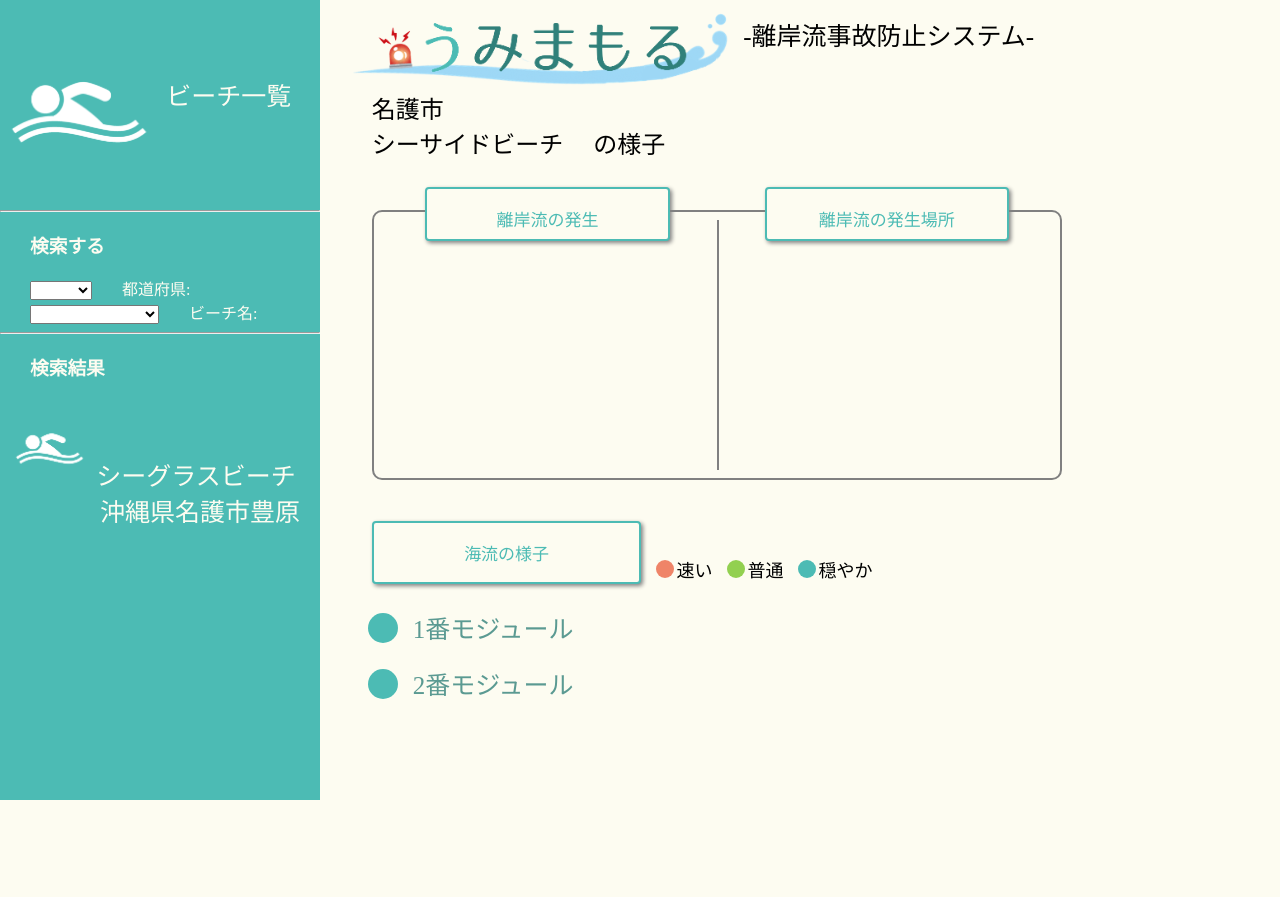
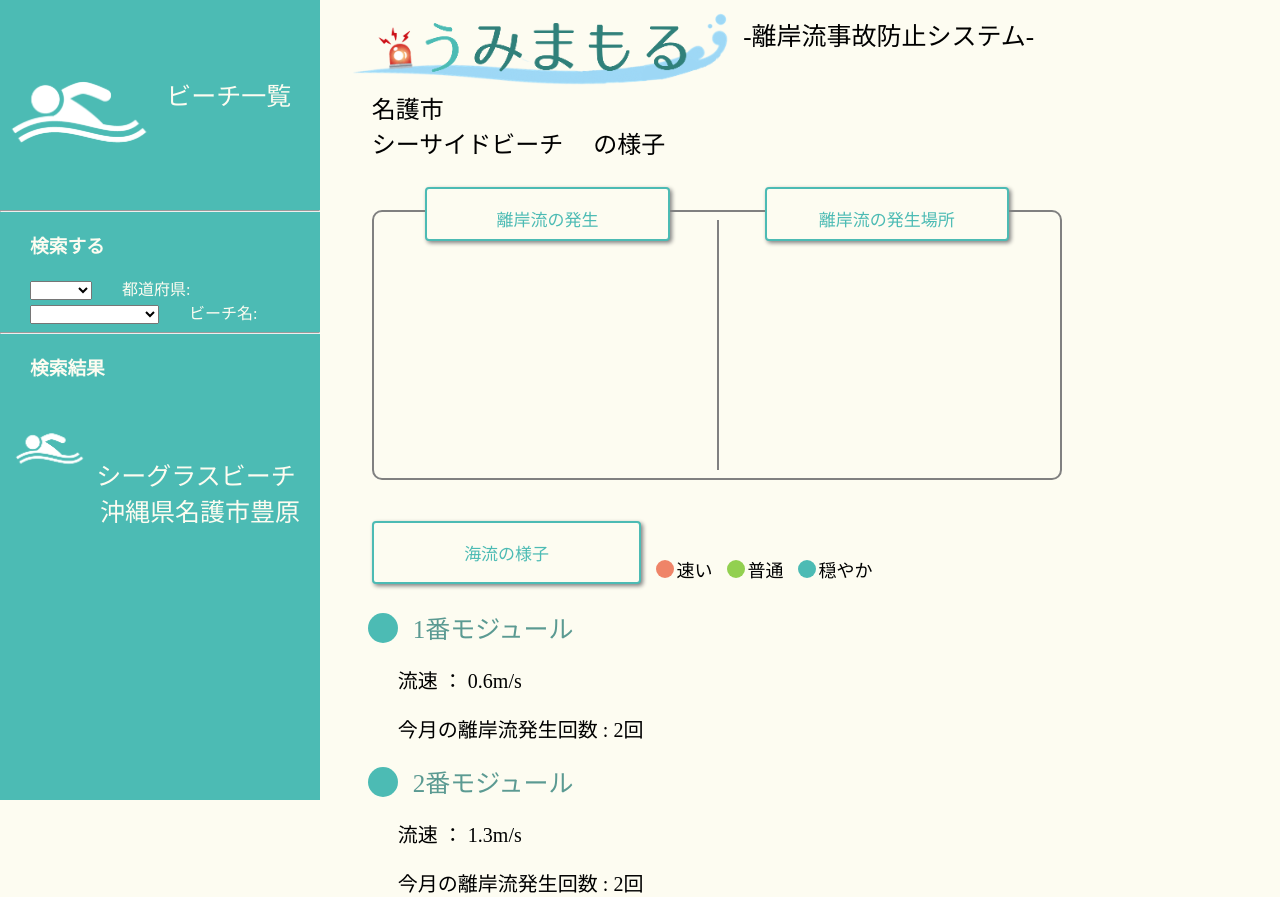
Before and after one commit to 2tfuyu/Umimamoru-web, a Vue app: page / in a window 1280 px wide. Before the commit the page ends 800 px from the top, so only its background shows below. Built offline with nearby package versions, Linux system fonts and the light colour scheme.

Commit message:
えいえい

```diff
--- a/src/components/WaveState.vue
+++ b/src/components/WaveState.vue
@@ -1,15 +1,28 @@
 <template>
     <div>
         <div class="state">
-        <p>海流の様子</p>
+        <p> 海流の様子</p>
     </div>
         <div class="wave_speed" id="fast">速い</div>
         <div class="wave_speed" id="usually">普通</div>
         <div class="wave_speed" id="slow">穏やか</div>
 
         <ul>
-            <li class="pole">1番モジュール</li>
-            <li class="pole">2番モジュール</li>
+            <div class="module">
+                <li class="pole">1番モジュール</li>
+                <div class="info">
+                    <p>流速 ： 0.6m/s</p>
+                    <p>今月の離岸流発生回数 : 2回</p>
+                </div>
+            </div>
+
+            <div class="module">
+                <li class="pole">2番モジュール</li>
+                <div class="info">
+                    <p>流速 ： 1.3m/s</p>
+                    <p>今月の離岸流発生回数 : 2回</p>
+                </div>
+            </div>
         </ul>
 
     </div>
@@ -23,6 +36,12 @@
 </script>
 
 <style scoped>
+
+    .info{
+        margin-left: 35%;
+        font-size: 20px;
+    }
+
     .state{
         float: left;
         text-align: center;
@@ -81,7 +100,6 @@
         color: #5b9a92;
     }
 
-
     .pole::before{
         border-radius: 50%; /*丸くする*/
         width: 30px; /*点の幅*/
```
